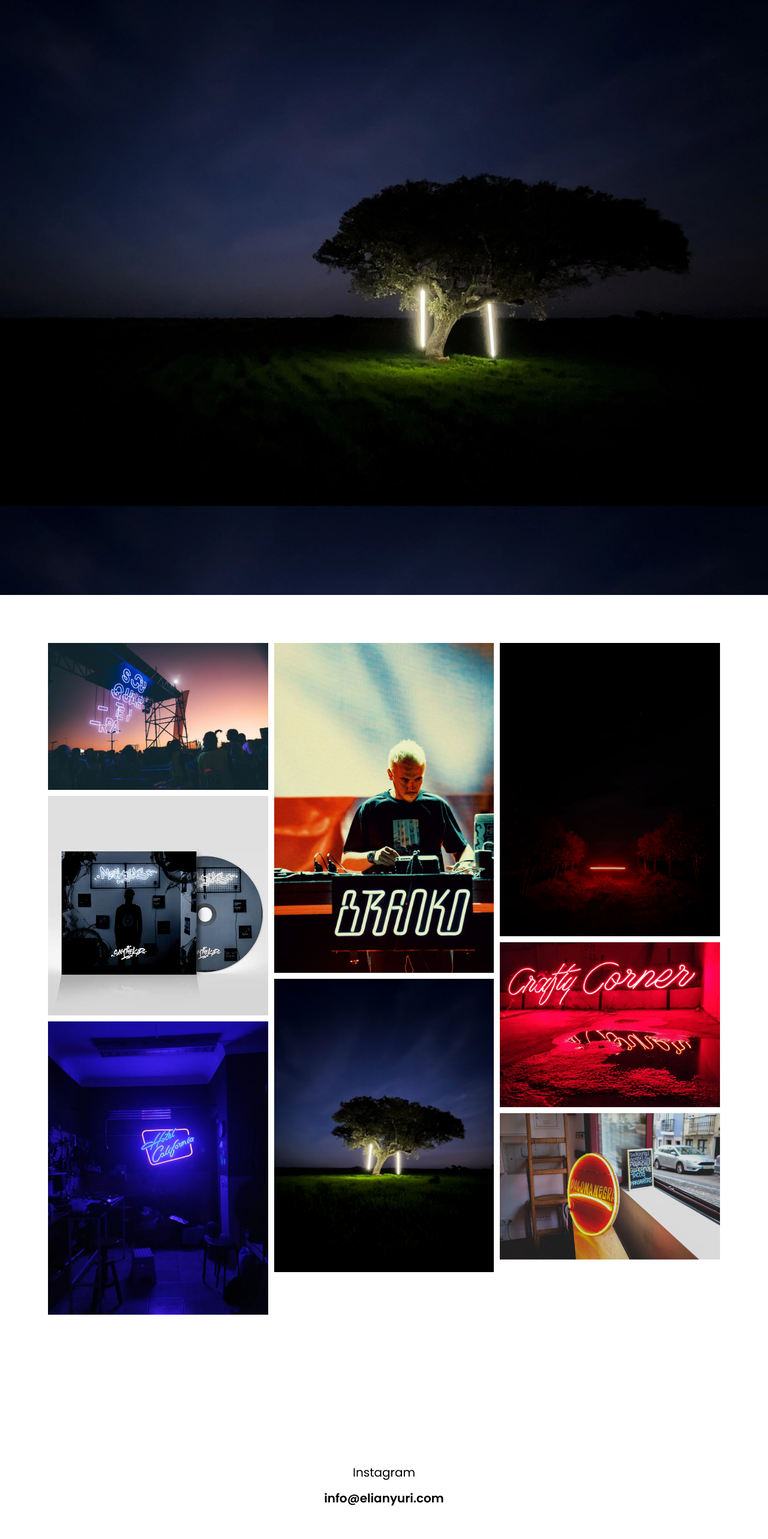
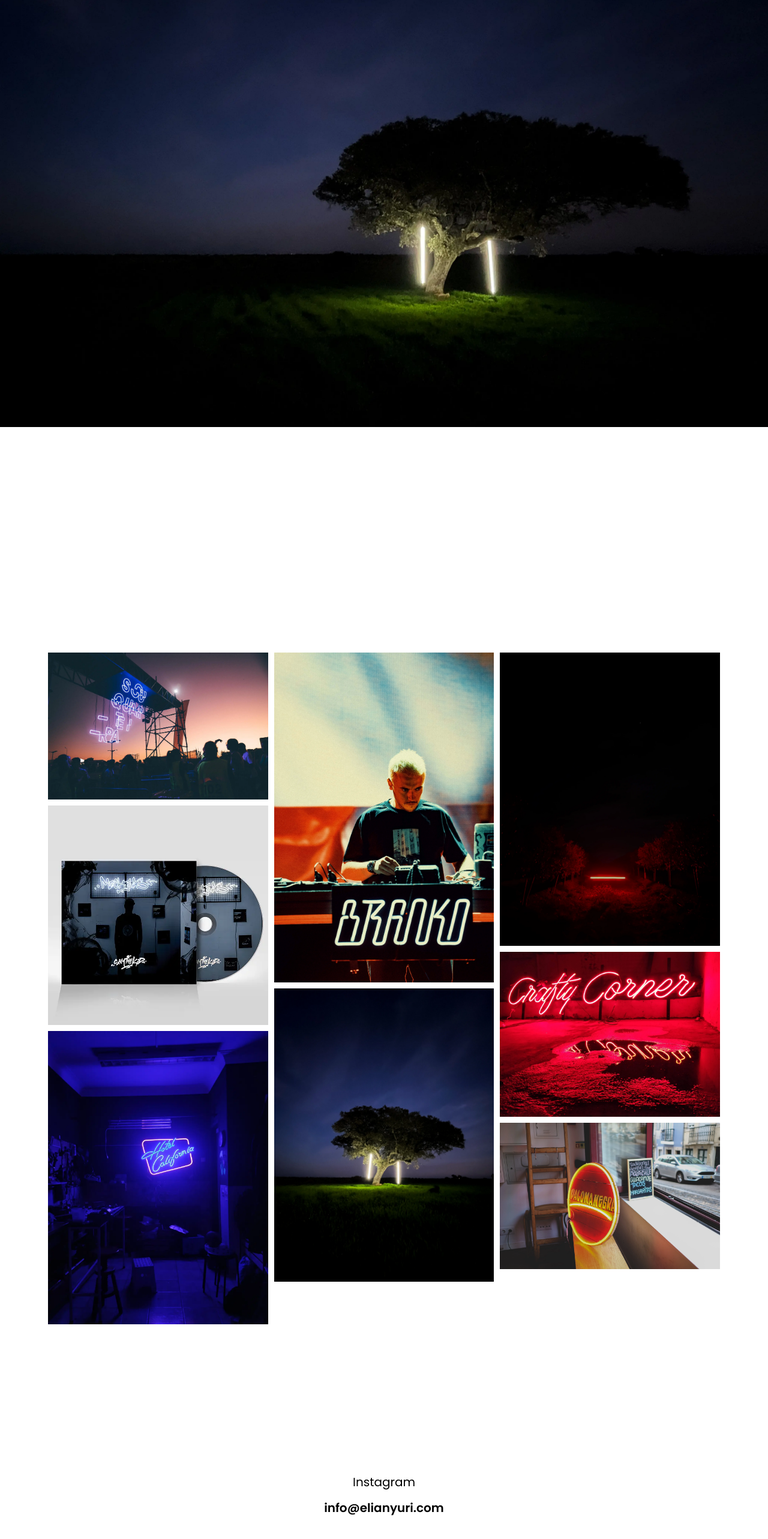
Before and after one commit to dianacpg/Portfolio_Website_Template, a React (Create React App) app: page / in a window 1280 px wide. Shown: the part 88-2654 px from the top of the page at 60% size. Built offline with nearby package versions, Linux system fonts and the light colour scheme.

Commit message:
fixed ios problem

```diff
--- a/package.json
+++ b/package.json
@@ -9,6 +9,7 @@
     "@testing-library/jest-dom": "^5.11.4",
     "@testing-library/react": "^11.1.0",
     "@testing-library/user-event": "^12.1.10",
+    "jquery": "^3.5.1",
     "react": "^16.14.0",
     "react-dom": "^16.14.0",
     "react-mailto": "^0.4.0",
--- a/src/components/Card.css
+++ b/src/components/Card.css
@@ -1,3 +1,4 @@
+
 .cards-container {
   line-height: 10px;
   -webkit-column-count: 3;
@@ -12,6 +13,7 @@
   max-width: 100%;
   max-height: 100%;
   justify-self: start;
+  background-color: white;
 }
 
 
--- a/src/components/Contact.css
+++ b/src/components/Contact.css
@@ -6,6 +6,7 @@
   flex-direction: column;
   font-size: 20px;
   height:430px;
+  background-color: white;
 }
 
 p {
--- a/src/components/Copyright.css
+++ b/src/components/Copyright.css
@@ -5,6 +5,7 @@
   justify-content: center;
   align-items: center;
   position: static;
+  background-color: white;
 }
 
 
--- a/src/components/Home.css
+++ b/src/components/Home.css
@@ -1,68 +1,28 @@
 
-#background {
-  background-image: url('reborned2.webp');
-  background-repeat: no-repeat;
-  height: 1000px;
-  background-position: scroll;
-  background-attachment: fixed;
-  -webkit-background-size: cover;
-  -moz-background-size: cover;
-  -o-background-size: cover;
-  background-size: cover;
+#background:after{
+      content:"";
+      position:fixed; /* stretch a fixed position to the whole screen */
+      top:0;
+      height:100%; /* fix for mobile browser address bar appearing disappearing */
+      left:0;
+      right:0;
+      z-index:-1; /* needed to keep in the background */
+      background: url(reborned2.webp) center center;
+      -webkit-background-size: cover;
+      -moz-background-size: cover;
+      -o-background-size: cover;
+      background-size: cover;
 }
 
-/* iphone 4*/
-@media only screen
-  and (min-device-width: 320px)
-  and (max-device-width: 480px)
-  and (-webkit-min-device-pixel-ratio: 2) {
-  #background {
-  background-image: url('reborned2iphone.jpg');
-}
+#wrapper {
+  background-color: white;
 }
 
-/*iphone 5*/
-@media only screen
-  and (min-device-width: 320px)
-  and (max-device-width: 568px)
-  and (-webkit-min-device-pixel-ratio: 2) {
-  #background {
-
-  background-image: url('reborned2iphone.jpg');
-}
+.blanckspace {
+  widht: 100%;
+  height: 1000px;
 }
 
-/*iphone 6*/
-@media only screen
-  and (min-device-width: 375px)
-  and (max-device-width: 667px)
-  and (-webkit-min-device-pixel-ratio: 2) {
-  #background {
-
-  background-image: url('reborned2iphone.jpg');
+.bgsections {
+  background-color: white;
 }
-}
-
-/*iphone 6+ 7 8*/
-
-@media only screen
-  and (min-device-width: 414px)
-  and (max-device-width: 736px)
-  and (-webkit-min-device-pixel-ratio: 3) {
-  #background {
-
-  background-image: url('reborned2iphone.jpg');
-}
-}
-
-/*iphone x*/
-
-@media only screen
-  and (min-device-width: 375px)
-  and (max-device-width: 812px)
-  and (-webkit-min-device-pixel-ratio: 3) {
-  #background {
-
-  background-image: url('reborned2iphone.jpg');
-}
-}
--- a/src/components/Home.js
+++ b/src/components/Home.js
@@ -8,9 +8,12 @@ function Home () {
   return (
   <>
     <div id='background'>
-    </div>
+    <div className= 'blanckspace'><p> </p></div>
+    <div className='bgsections'>
     < Card />
     < Contact />
+    </div>
+    </div>
   </>
   );
 }
```
Also changed, not shown: 2 other files (tests, documents, lock files or other folders).
